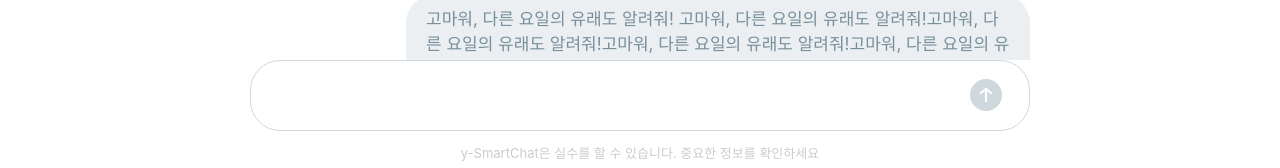
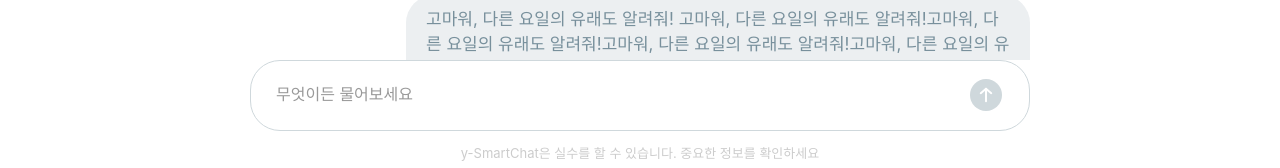
Before and after one commit to boundaryzero23/chatbot, a plain HTML site: page index.html in a window 1280 px wide. Shown: the part 616-784 px from the top of the page. Drawn offline with Linux system fonts and the light colour scheme; a web font is replaced by a local one.

Commit message:
Add files via upload

```diff
--- a/index.html
+++ b/index.html
@@ -569,8 +569,7 @@
                     <div class="textareaWrap">
                         <div>
                             <form action="">
-                                <textarea name="" id="chatTextarea" rows="1"></textarea>
-                                <!-- <textrea id="chatTextarea" rows="1" placeholder="무엇이든 물어보세요" class="border-gradient border-gradient-purple"></textarea> -->
+                                <textarea name="" id="chatTextarea" rows="1" placeholder="무엇이든 물어보세요"></textarea>
                                 <button type="button" class="submit">전송하기</button>
                             </form>
                         </div>
```
